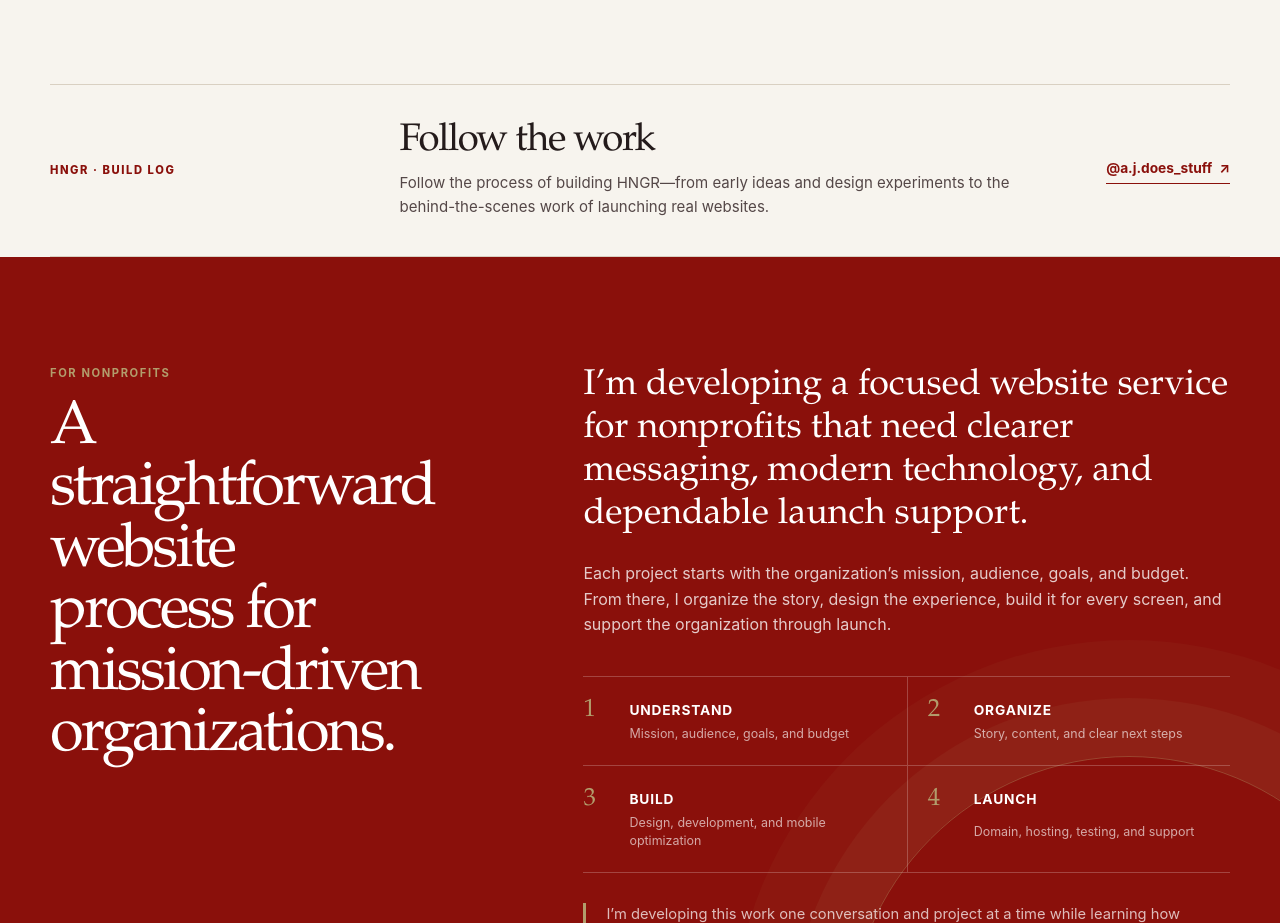
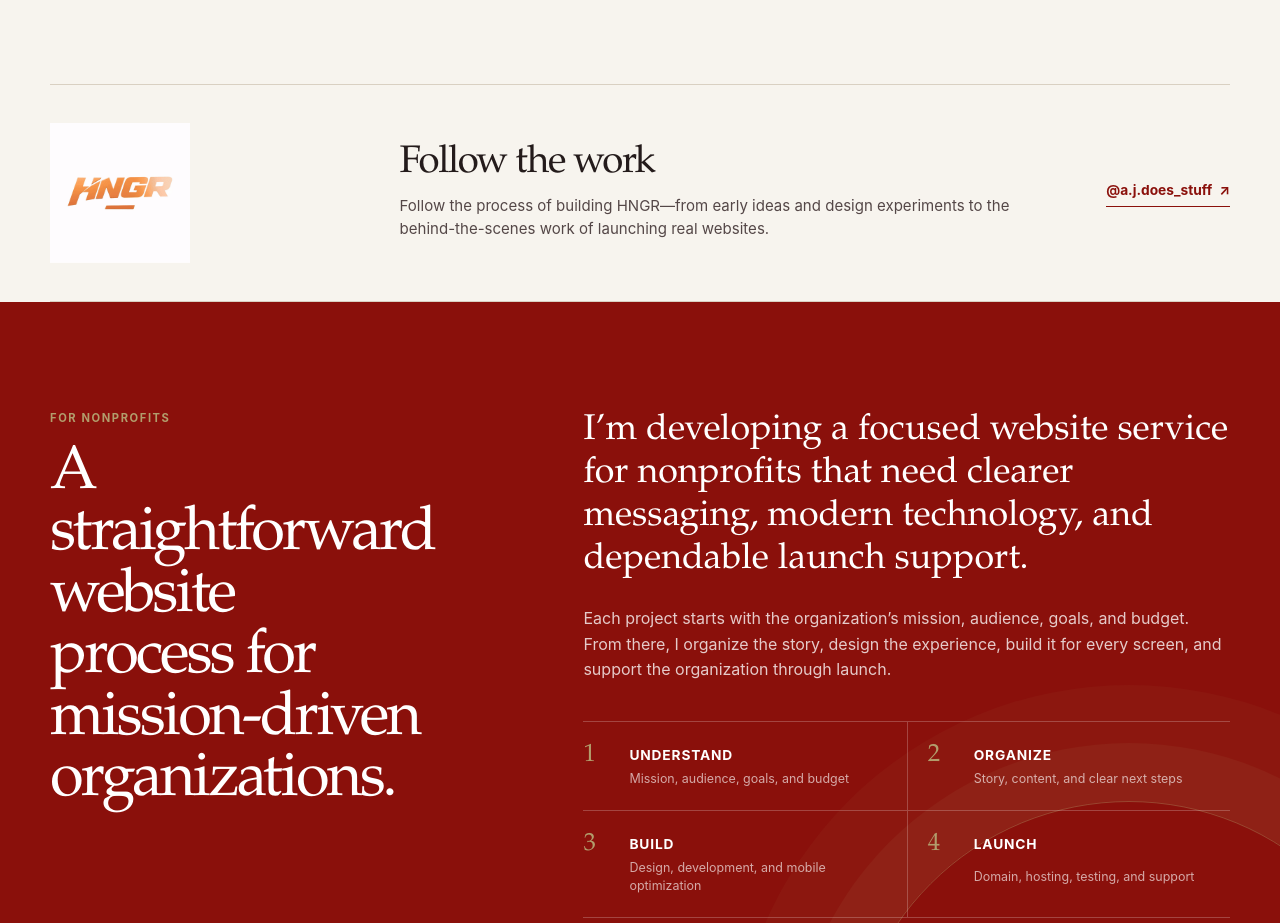
Before and after one commit to anthonysmartflow-art/PORTFOLIO, a Next.js app: page / in a window 1280 px wide. Shown: the part 1408-2331 px from the top of the page. Built offline with nearby package versions, Linux system fonts and the light colour scheme; no server answers; the database is empty.

Commit message:
Replace HNGR build log label with animated logo

```diff
--- a/app/globals.css
+++ b/app/globals.css
@@ -345,12 +345,11 @@ a:focus-visible {
 }
 
 .follow-work-mark {
+  display: block;
+  width: 140px;
+  max-width: 100%;
+  height: auto;
   margin: 0;
-  color: var(--blue);
-  font-size: 0.7rem;
-  font-weight: 800;
-  letter-spacing: 0.14em;
-  text-transform: uppercase;
 }
 
 .follow-work-copy h2 { margin: 0; font-family: var(--display); font-size: clamp(1.9rem, 3vw, 2.9rem); font-weight: 400; letter-spacing: -0.035em; line-height: 1; }
--- a/app/page.tsx
+++ b/app/page.tsx
@@ -229,7 +229,7 @@ export default function Home() {
       </section>
 
       <section className="follow-work section-shell" aria-labelledby="follow-work-title">
-        <p className="follow-work-mark">HNGR · Build log</p>
+        <img className="follow-work-mark" src="/hngr.gif" alt="HNGR" width={400} height={400} />
         <div className="follow-work-copy">
           <h2 id="follow-work-title">Follow the work</h2>
           <p>
```
Also changed, not shown: public/hngr.gif (added).
